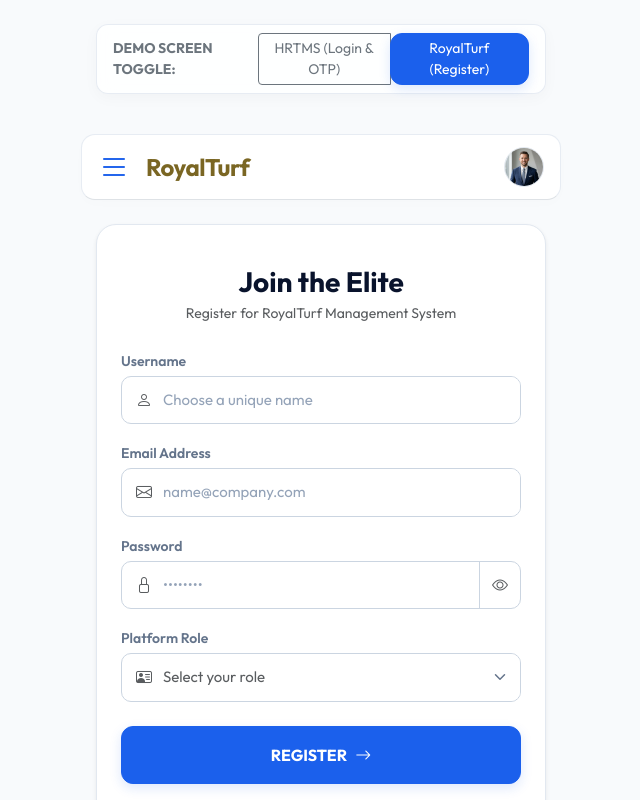
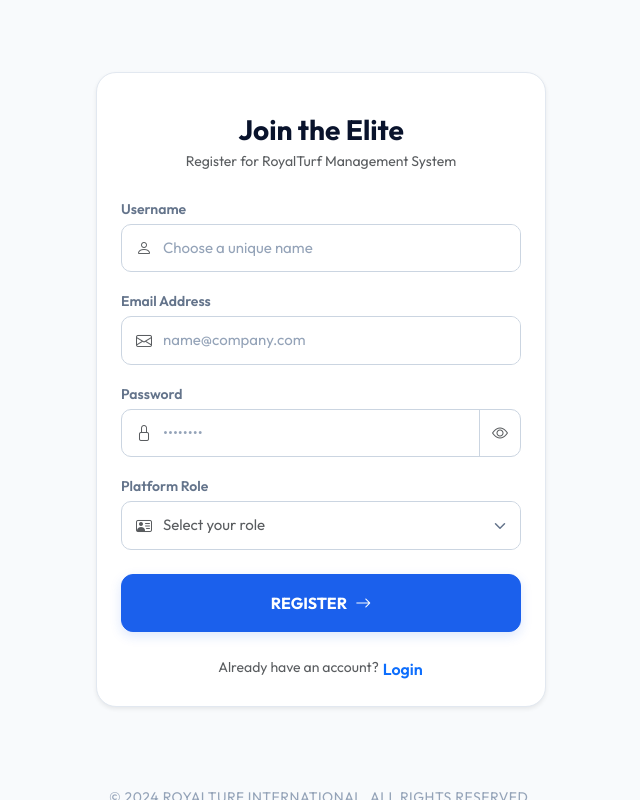
Before and after one commit to AnVu05/HRTMS-FE, a React (Vite) app: page / in a window 1280 px wide. Both pictures are taken after a click on the button "Register". Shown: the top 800 px of the page, without its empty margins (319-959 px from the left). Built offline with nearby package versions, Linux system fonts and the light colour scheme.

Commit message:
remove navbar + demo screen toggle

```diff
--- a/src/App.jsx
+++ b/src/App.jsx
@@ -1,4 +1,4 @@
-import React, { useState } from 'react';
+import { useState } from 'react';
 import LoginOtp from './pages/LoginOtp';
 import Register from './pages/Register';
 
@@ -7,27 +7,6 @@
 
   return (
     <>
-      {/* Demo Selector (only for previewing both screens conveniently) */}
-      <div className="demo-control-bar d-flex justify-content-between align-items-center">
-        <span className="small fw-bold text-secondary text-uppercase tracking-wider">Demo Screen Toggle:</span>
-        <div className="btn-group btn-group-sm" role="group" aria-label="Demo page switcher">
-          <button
-            type="button"
-            className={`btn btn-sm ${currentPage === 'login' ? 'btn-primary continue-btn px-3' : 'btn-outline-secondary'}`}
-            onClick={() => setCurrentPage('login')}
-          >
-            HRTMS (Login & OTP)
-          </button>
-          <button
-            type="button"
-            className={`btn btn-sm ${currentPage === 'register' ? 'btn-primary continue-btn px-3' : 'btn-outline-secondary'}`}
-            onClick={() => setCurrentPage('register')}
-          >
-            RoyalTurf (Register)
-          </button>
-        </div>
-      </div>
-
       {/* Render Current Active Page */}
       {currentPage === 'login' ? (
         <LoginOtp onNavigate={setCurrentPage} />
--- a/src/components/OTPInput.jsx
+++ b/src/components/OTPInput.jsx
@@ -1,4 +1,4 @@
-import React, { useRef, useEffect } from 'react';
+import { useRef, useEffect } from 'react';
 
 function OTPInput({ value, onChange }) {
   const inputRefs = useRef([]);
--- a/src/pages/LoginOtp.jsx
+++ b/src/pages/LoginOtp.jsx
@@ -1,4 +1,4 @@
-import React, { useState, useEffect } from 'react';
+import { useState, useEffect } from 'react';
 import OTPInput from '../components/OTPInput';
 
 function LoginOtp({ onNavigate }) {
--- a/src/pages/Register.jsx
+++ b/src/pages/Register.jsx
@@ -1,4 +1,4 @@
-import React, { useState } from 'react';
+import { useState } from 'react';
 
 function Register({ onNavigate }) {
   const [username, setUsername] = useState('');
@@ -57,32 +57,6 @@
 
   return (
     <div className="register-container mx-auto d-flex flex-column justify-content-between min-vh-100 py-3">
-      {/* Top Bar Navigation */}
-      <div className="d-flex align-items-center justify-content-between px-3 py-2 border-bottom bg-white header-bar mb-4">
-        <div className="d-flex align-items-center gap-3">
-          <button
-            type="button"
-            className="btn btn-link p-0 text-dark border-0"
-            onClick={() => alert('Menu clicked')}
-            aria-label="Menu"
-          >
-            <i className="bi bi-list fs-2 text-primary-custom"></i>
-          </button>
-          <span className="brand-logo fw-bold fs-4">RoyalTurf</span>
-        </div>
-        <div>
-          <img
-            src="/avatar.png"
-            alt="Profile Avatar"
-            className="rounded-circle border profile-avatar"
-            onError={(e) => {
-              // Fallback if avatar fails to load
-              e.target.src = 'https://images.unsplash.com/photo-1472099645785-5658abf4ff4e?w=100&auto=format&fit=crop&q=80';
-            }}
-          />
-        </div>
-      </div>
-
       {/* Main Registration Card */}
       <div className="auth-card mx-auto shadow-sm p-4 bg-white border border-light-gray flex-grow-0 my-auto">
         <div className="text-center my-3">
```
